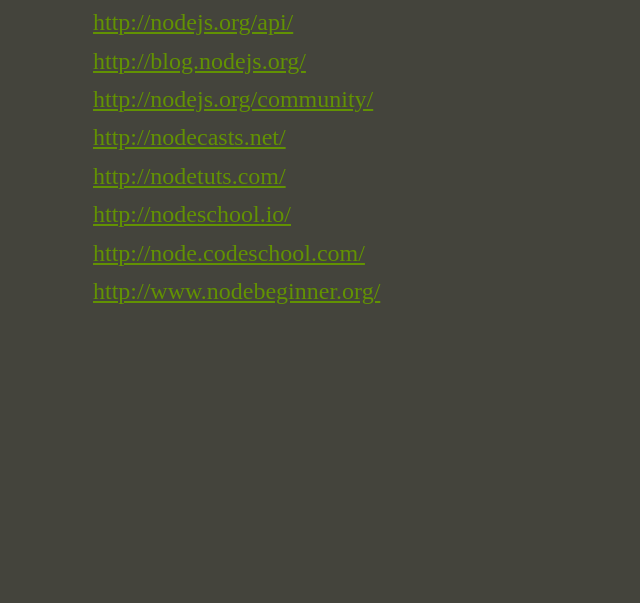
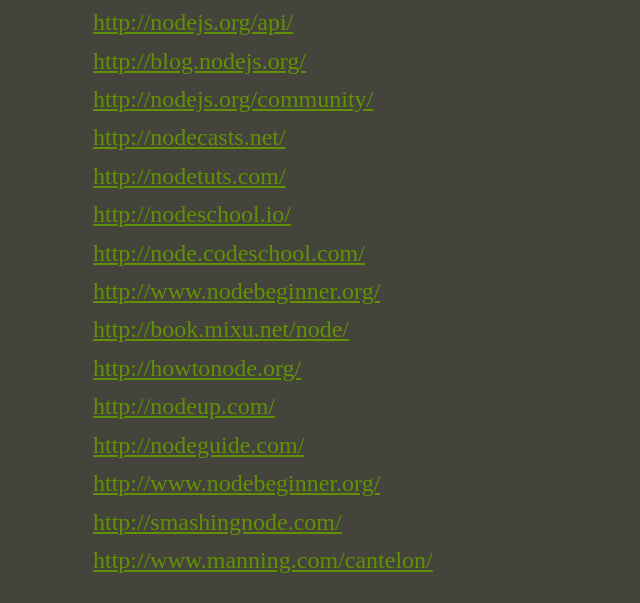
Before and after one commit to agiliq/learnnode.com, a plain HTML site: page index.html in a window 1280 px wide. Shown: the part 209-812 px from the top of the page, without its empty margins (227-867 px from the left). Drawn offline with Linux system fonts and the light colour scheme.

Commit message:
Added link to more resources

```diff
--- a/index.html
+++ b/index.html
@@ -39,6 +39,7 @@
 <h1>Want to learn node? Here are some good guides.</h1>
 
 <ul>
+  <!-- <li><a href=""></a></li> -->
   <li><a href="http://nodejs.org/api/">http://nodejs.org/api/</a></li>
   <li><a href="http://blog.nodejs.org/">http://blog.nodejs.org/</a></li>
   <li><a href="http://nodejs.org/community/">http://nodejs.org/community/</a></li>
@@ -47,6 +48,25 @@
   <li><a href="http://nodeschool.io/">http://nodeschool.io/</a></li>
   <li><a href="http://node.codeschool.com/">http://node.codeschool.com/</a></li>
   <li><a href="http://www.nodebeginner.org/">http://www.nodebeginner.org/</a></li>
+  <li><a href="http://book.mixu.net/node/">http://book.mixu.net/node/</a></li>
+  <li><a href="http://howtonode.org/">http://howtonode.org/</a></li>
+  <li><a href="http://nodeup.com/">http://nodeup.com/</a></li>
+  <li><a href="http://nodeguide.com/">http://nodeguide.com/</a></li>
+  <li><a href="http://www.nodebeginner.org/">http://www.nodebeginner.org/</a></li>
+  <li><a href="http://smashingnode.com/">http://smashingnode.com/</a></li>
+  <li><a href="http://www.manning.com/cantelon/">http://www.manning.com/cantelon/</a></li>
+
+
+
+
+
+
+
+
+
+
+
+
 </ul>
 </body>
 </html>
```
